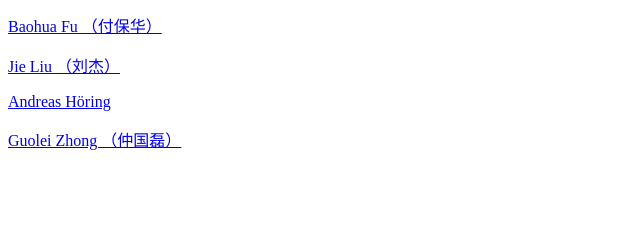
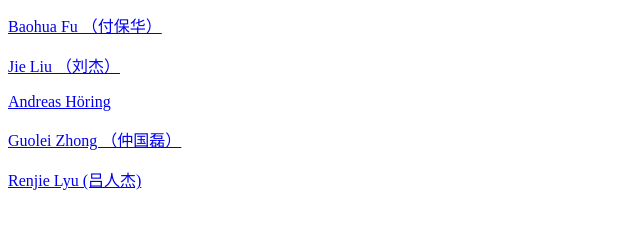
Before and after one commit to shaofengspace/shaofengspace.gihub.io, a plain HTML site: page index.html in a window 1280 px wide. Shown: the part 102-330 px from the top of the page, without its empty margins (0-640 px from the left). Drawn offline with Linux system fonts and the light colour scheme.

Commit message:
Update index.html

```diff
--- a/index.html
+++ b/index.html
@@ -12,6 +12,8 @@
 <a href="https://math.univ-cotedazur.fr/~hoering/">Andreas Höring</a>
 </p>
 <a href="https://sites.google.com/view/guoleizhongshomepage/home">Guolei Zhong （仲国磊）</a>
-
+<p>
+<a href="https://renjielyu91.github.io">Renjie Lyu (吕人杰)</a>
+</p>
 </body>
 </html>
```
